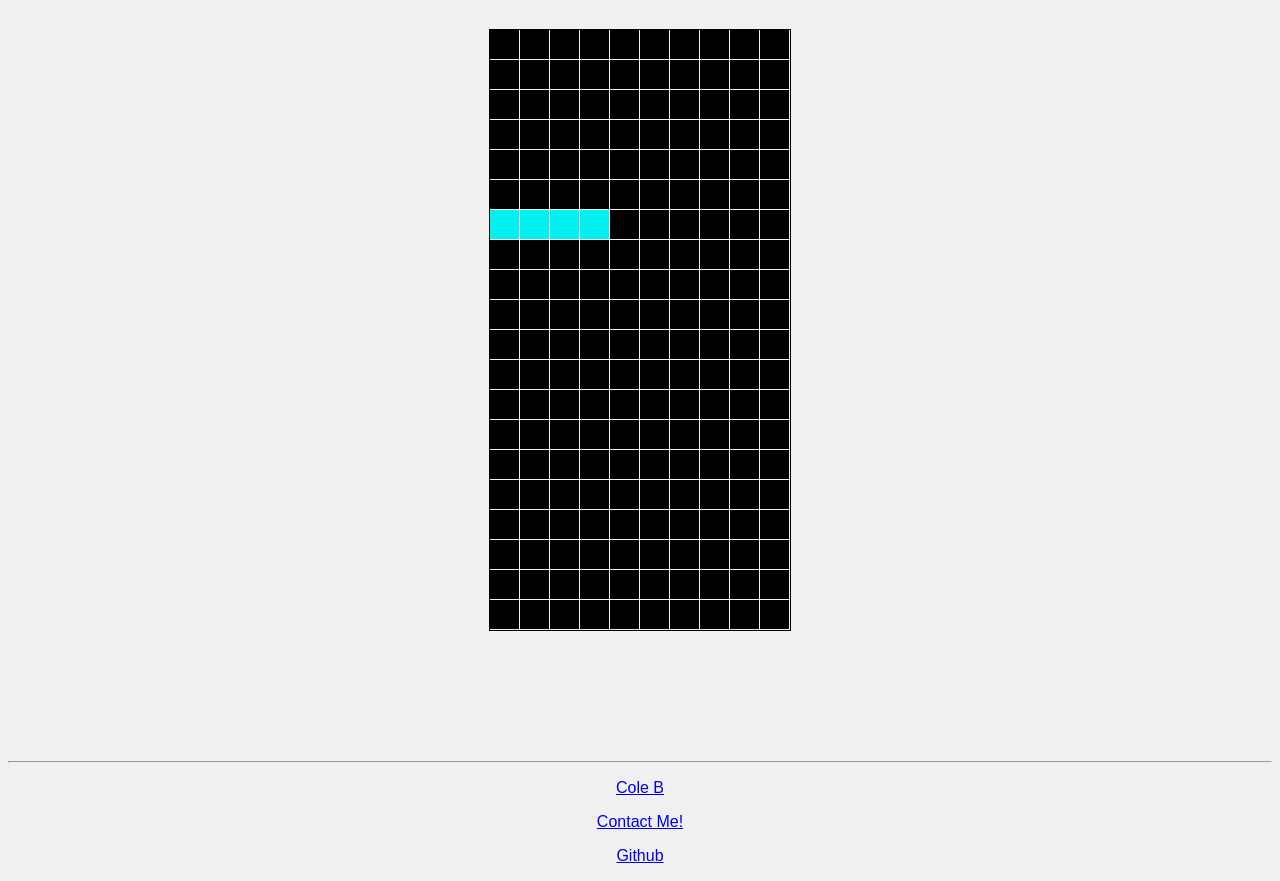
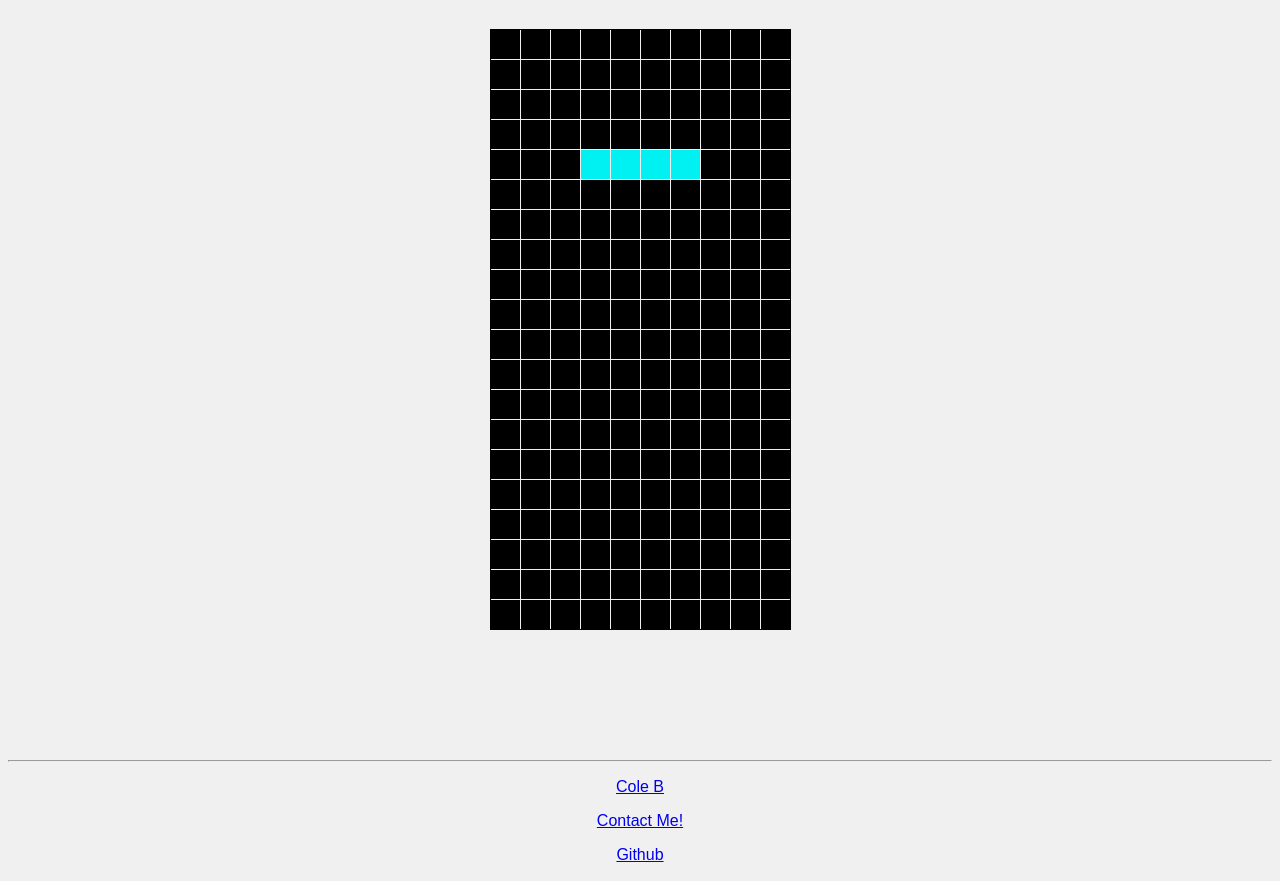
Before and after one commit to ColeB2/Tetronimos2, a website with bundled scripts: page public/index.html in a window 1280 px wide. Shown: the part 61-942 px from the top of the page. Built offline with nearby package versions, Linux system fonts and the light colour scheme.

Commit message:
fixed spawning mechanics for piece

```diff
--- a/public/index.html
+++ b/public/index.html
@@ -10,7 +10,7 @@
   <body>
     <h1>Tetronimos!</h1>
 
-    <canvas id="canvas" width="300", height="600"></canvas>
+    <canvas id="canvas" width="299", height="599"></canvas>
     <noscript>You need to enable JavaScript to run this app.</noscript>
     <script type="module" src="/dist/index.js"></script>
 
--- a/src/components/piece.ts
+++ b/src/components/piece.ts
@@ -54,13 +54,19 @@ export class Piece {
         this.allOrientations = vitals.pieceMap
         this.currentOrientation = this.allOrientations[this.orientation]
         this.board = boardObject
+        this.setSpawnOffset()
     }
 
     createPiece() {
         for (let r = 0; r < this.currentOrientation.length; r++) {
             this.pieceMap.push(new Array())
             for (let c = 0; c < this.currentOrientation[0].length; c++) {
-                const block = new Block(c, r, 30, this.color, this.currentOrientation[r][c])
+                const block = new Block(
+                    c+this.xOffset,
+                    r-this.yOffset,
+                    30, this.color,
+                    this.currentOrientation[r][c]
+                    )
                 this.pieceMap[r].push(block)
 
             }
@@ -69,9 +75,9 @@ export class Piece {
 
     setSpawnOffset(): void {
         //Sets x/yOffset to spawn piece properly above board.
-        this.xOffset = (7-this.currentOrientation.length)
-        for (let r = this.currentOrientation.length-1; r>= 0; r--) {
-            if (1 in this.currentOrientation[r]) {
+        this.xOffset = (7-this.currentOrientation[0].length)
+        for (let r = 0; r < this.currentOrientation.length; r++) {
+            if (this.currentOrientation[r].includes(1)) {
                 this.yOffset = r
                 break
             }
@@ -81,8 +87,8 @@ export class Piece {
     checkSpawnValidity(): boolean {
         let validSpawn = true;
         this.currentOrientation.forEach((row, r) => {
-            row.forEach((col, c) => {
-                if (col === 1) {
+            row.forEach((cellState, c) => {
+                if (cellState === 1) {
                     let x = c + 3
                     let y = r - this.yOffset
                     validSpawn = (this.board.openSpace(x, y) ? true : false)
@@ -94,7 +100,12 @@ export class Piece {
     }
 
     spawnPiece() {
-        this.createPiece()
+        let validSpawn = this.checkSpawnValidity()
+        if (validSpawn) {
+            this.createPiece()
+        } else {
+            return false;
+        }
     }
 
     // Downward movement
```
